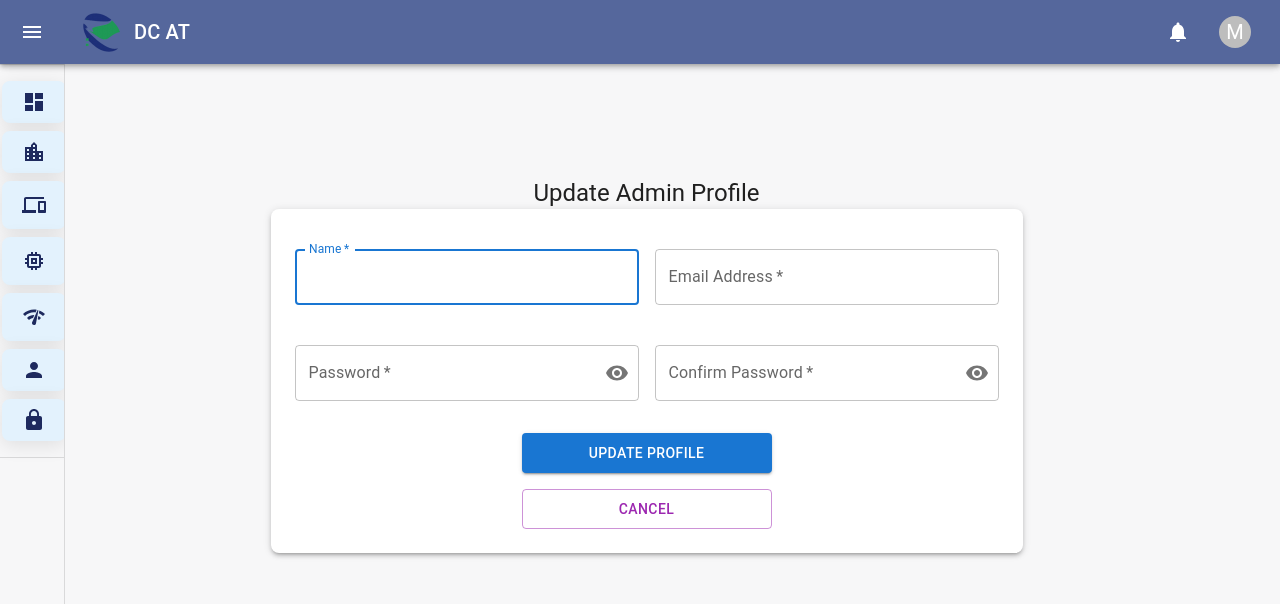
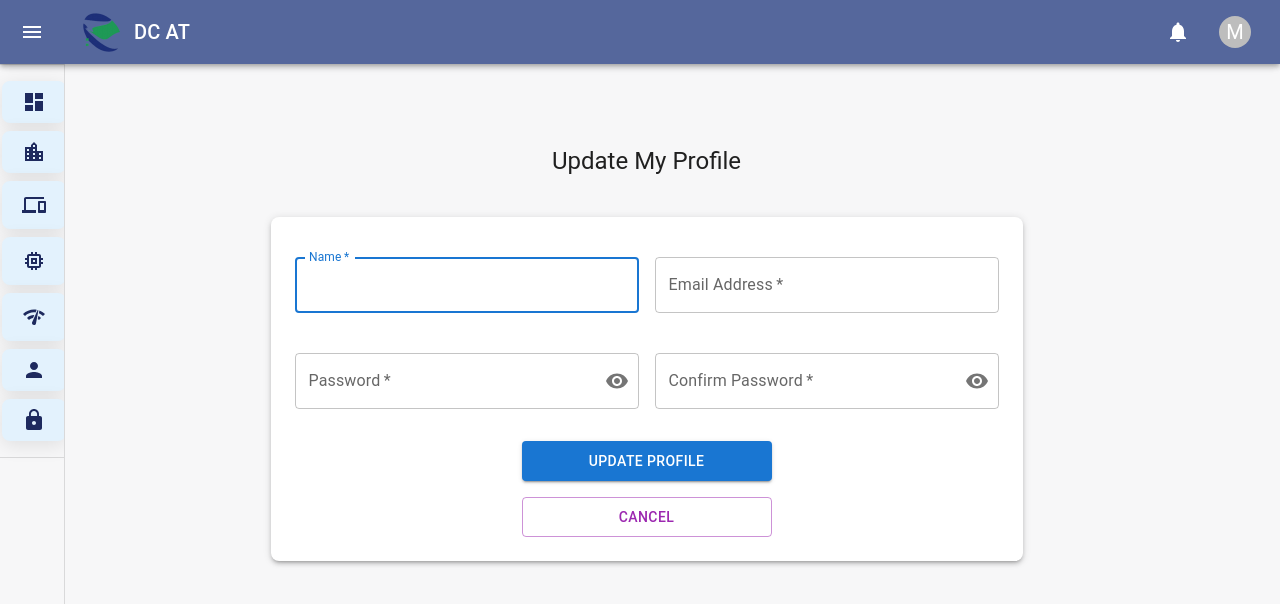
Before and after one commit to Yousra-Zahra-LATER/DC_Hosting, a React (Create React App) app in the folder dc_mui/: page /profile in a window 1280 px wide. Shown: the top 604 px of the page. Built offline with nearby package versions, Linux system fonts and the light colour scheme.

Commit message:
"last update"

```diff
--- a/dc_mui/src/views/Profile.jsx
+++ b/dc_mui/src/views/Profile.jsx
@@ -56,7 +56,7 @@ const AdminProfileUpdate = () => {
     <Container component="main" maxWidth="md"> {/* Changer maxWidth pour élargir la boîte */}
       <Box
         sx={{
-          marginTop: 8,
+          marginTop: 4,
           display: 'flex',
           flexDirection: 'column',
           alignItems: 'center',
@@ -65,8 +65,10 @@ const AdminProfileUpdate = () => {
           padding: 3, // Padding interne de la boîte
         }}
       >
-        <Typography component="h1" variant="h5">
-          Update Admin Profile
+        <Typography component="h1" variant="h5"  sx={{
+           marginBottom: 5,
+          }}>
+          Update My Profile
         </Typography>
         <Box
           component="form"
```
